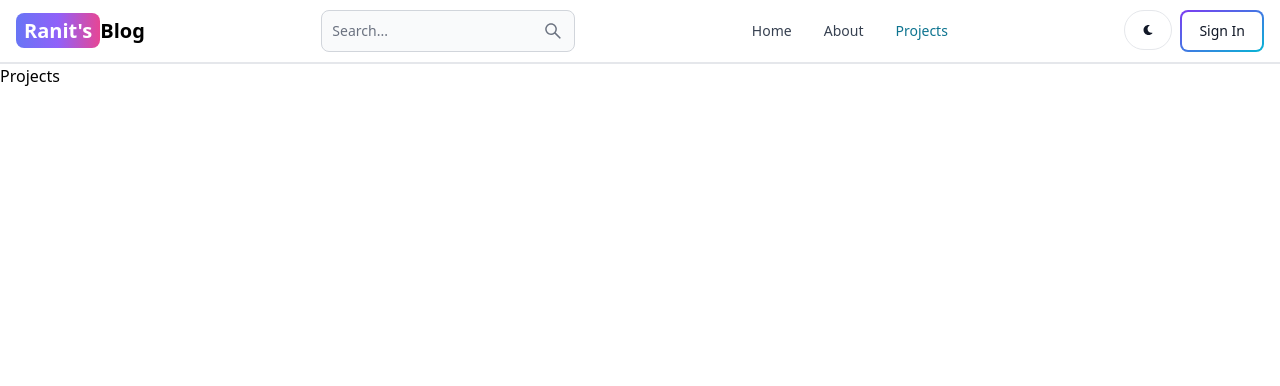
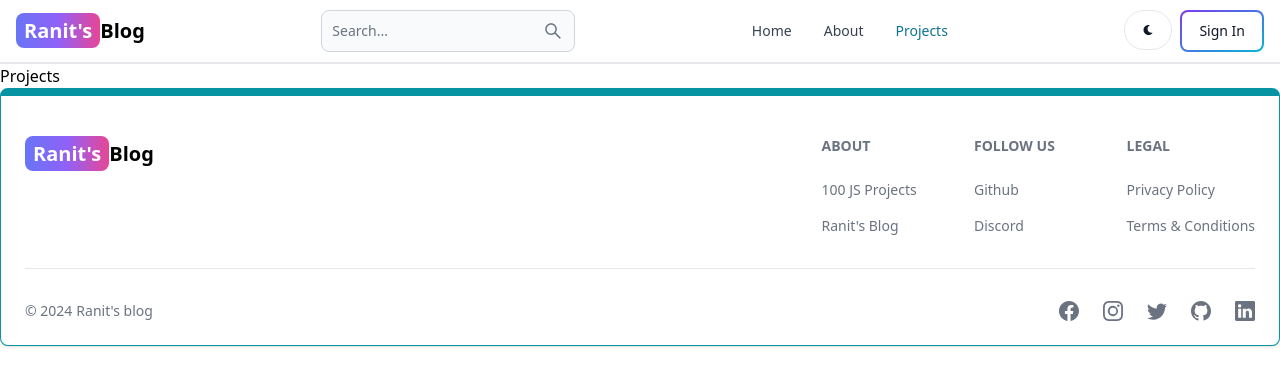
Before and after one commit to vrk0ranit/Mern-Blog, a React (Vite) app in the folder client/: page /projects in a window 1280 px wide. Shown: the top 386 px of the page. Built offline with nearby package versions, Linux system fonts and the light colour scheme.

Commit message:
updating Ranitls Blog

```diff
--- a/client/src/App.jsx
+++ b/client/src/App.jsx
@@ -7,6 +7,7 @@
 import Dashboard from './pages/Dashboard'
 import Projects from './pages/Projects'
 import Header from './components/Header'
+import FooterCom from './components/Footer'
 
 export default function App() {
   return (
@@ -20,6 +21,7 @@
         <Route path='/dashboard' element={<Dashboard/>}/>
         <Route path='/projects' element={<Projects/>}/>
        </Routes>
+       <FooterCom/>
     </BrowserRouter>
   )
 }
--- /dev/null
+++ b/client/src/components/Footer.jsx
@@ -0,0 +1,81 @@
+import { Footer } from 'flowbite-react';
+import { Link } from 'react-router-dom';
+import { BsFacebook, BsInstagram, BsTwitter, BsGithub, BsLinkedin } from 'react-icons/bs';
+export default function FooterCom() {
+  return (
+    <Footer container className='border border-t-8 border-teal-500'>
+      <div className='w-full max-w-7xl mx-auto'>
+        <div className='grid w-full justify-between sm:flex md:grid-cols-1'>
+          <div className='mt-5'>
+            <Link
+              to='/'
+              className='self-center whitespace-nowrap text-lg sm:text-xl font-semibold dark:text-white'
+            >
+              <span className='px-2 py-1 bg-gradient-to-r from-indigo-500 via-purple-500 to-pink-500 rounded-lg text-white'>
+                Ranit's
+              </span>
+              Blog
+            </Link>
+          </div>
+          <div className='grid grid-cols-2 gap-8 mt-4 sm:grid-cols-3 sm:gap-6'>
+            <div>
+              <Footer.Title title='About' />
+              <Footer.LinkGroup col>
+                <Footer.Link
+                  href='https://www.100jsprojects.com'
+                  target='_blank'
+                  rel='noopener noreferrer'
+                >
+                  100 JS Projects
+                </Footer.Link>
+                <Footer.Link
+                  href='/about'
+                  target='_blank'
+                  rel='noopener noreferrer'
+                >
+                  Ranit's Blog
+                </Footer.Link>
+              </Footer.LinkGroup>
+            </div>
+            <div>
+              <Footer.Title title='Follow us' />
+              <Footer.LinkGroup col>
+                <Footer.Link
+                  href='https://github.com/vrk0ranit'
+                  target='_blank'
+                  rel='noopener noreferrer'
+                >
+                  Github
+                </Footer.Link>
+                <Footer.Link href='#'>Discord</Footer.Link>
+              </Footer.LinkGroup>
+            </div>
+            <div>
+              <Footer.Title title='Legal' />
+              <Footer.LinkGroup col>
+                <Footer.Link href='#'>Privacy Policy</Footer.Link>
+                <Footer.Link href='#'>Terms &amp; Conditions</Footer.Link>
+              </Footer.LinkGroup>
+            </div>
+          </div>
+        </div>
+        <Footer.Divider />
+        <div className='w-full sm:flex sm:items-center sm:justify-between'>
+          <Footer.Copyright
+            href='#'
+            by="Ranit's blog"
+            year={new Date().getFullYear()}
+          />
+          <div className="flex gap-6 sm:mt-0 mt-4 sm:justify-center">
+            <Footer.Icon href='https://www.facebook.com/profile.php?id=100041983671157' icon={BsFacebook}/>
+            <Footer.Icon href='https://www.instagram.com/anime983228/' icon={BsInstagram}/>
+            <Footer.Icon href='https://twitter.com/Bag11Ranit' icon={BsTwitter}/>
+            <Footer.Icon href='https://github.com/vrk0ranit' icon={BsGithub}/>
+            <Footer.Icon href='https://www.linkedin.com/in/ranit-bag-78b3ba252/' icon={BsLinkedin}/>
+
+          </div>
+        </div>
+      </div>
+    </Footer>
+  );
+}
--- a/client/src/pages/SignUp.jsx
+++ b/client/src/pages/SignUp.jsx
@@ -44,7 +44,7 @@
         <div className='flex-1'>
           <Link to='/' className='font-bold dark:text-white text-4xl'>
             <span className='px-2 py-1 bg-gradient-to-r from-indigo-500 via-purple-500 to-pink-500 rounded-lg text-white'>
-              Sahand's
+              Ranit's
             </span>
             Blog
           </Link>
```
